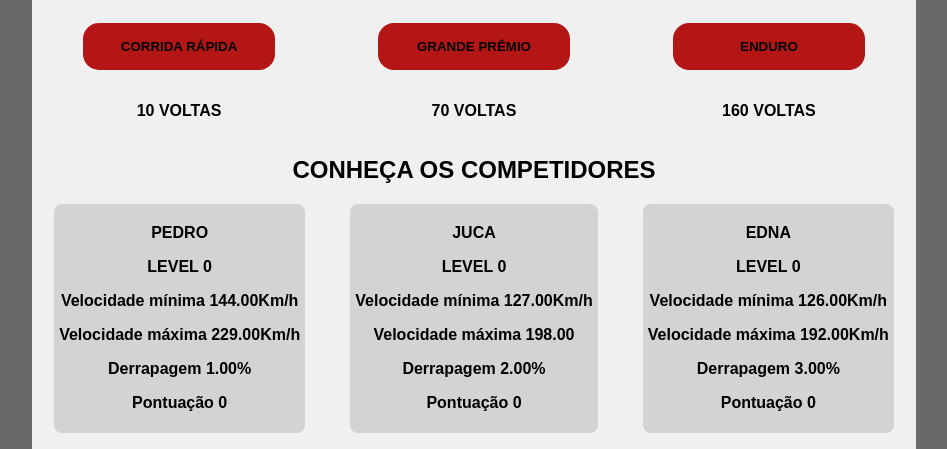
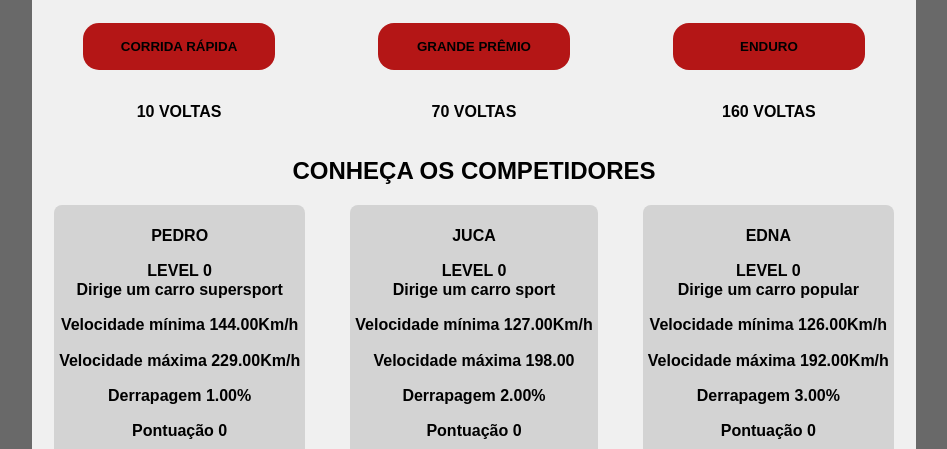
Before and after one commit to hugo-paiva/javascript, a plain HTML site: page terca-7-dez-corrida-maluca-forEach/index.html in a window 1280 px wide. Shown: the part 81-530 px from the top of the page, without its empty margins (166-1113 px from the left). Drawn offline with Linux system fonts and the light colour scheme.

Commit message:
car type added

```diff
--- a/terca-7-dez-corrida-maluca-forEach/script.js
+++ b/terca-7-dez-corrida-maluca-forEach/script.js
@@ -1,5 +1,6 @@
 const COMPETITORS = {
     popular: {
+        type: 'popular',
         max_speed: { min: '180', max: '200' },
         min_speed: { min: '110', max: '130' },
         skid: { min: '3', max: '4' },
@@ -7,6 +8,7 @@ const COMPETITORS = {
         points: 0
     },
     sport: {
+        type: 'sport',
         max_speed: { min: '195', max: '215' },
         min_speed: { min: '125', max: '145' },
         skid: { min: '2', max: '3' },
@@ -14,6 +16,7 @@ const COMPETITORS = {
         points: 0
     },
     supersport: {
+        type: 'supersport',
         max_speed: { min: '210', max: '230' },
         min_speed: { min: '140', max: '160' },
         skid: { min: '1', max: '1.75' },
@@ -46,6 +49,7 @@ function buildCar(pilot) {
         Model = COMPETITORS.supersport
     }
     Racer.pilot = pilot
+    Racer.type = Model.type
     Racer.max_speed = getCarSpeed(Model.max_speed.min, Model.max_speed.max)
     Racer.min_speed = getCarSpeed(Model.min_speed.min, Model.min_speed.max)
     Racer.skid = getCarSpeed(Model.skid.min, Model.skid.max)
@@ -61,9 +65,9 @@ function writeSpecs() {
     let jucaLevel = document.querySelector('#juca-level')
     let pedroLevel = document.querySelector('#pedro-level')
 
-    ednaLevel.innerHTML = ednasCar.level
-    jucaLevel.innerHTML = jucasCar.level
-    pedroLevel.innerHTML = pedrosCar.level
+    ednaLevel.innerHTML = `${ednasCar.level} </br> Dirige um carro ${ednasCar.type}`
+    jucaLevel.innerHTML = `${jucasCar.level} </br> Dirige um carro ${jucasCar.type}`
+    pedroLevel.innerHTML = `${pedrosCar.level} </br> Dirige um carro ${pedrosCar.type}`
 
     let ednaMin = document.querySelector('.edna-min')
     let jucaMin = document.querySelector('.juca-min')
--- a/terca-7-dez-corrida-maluca-forEach/styles.css
+++ b/terca-7-dez-corrida-maluca-forEach/styles.css
@@ -47,6 +47,7 @@ h1, h2 {
 
 p {
     text-align: center;
+    line-height: 1.2rem;
 }
 
 .container-racers {
```
Also changed, not shown: 1 other file.
